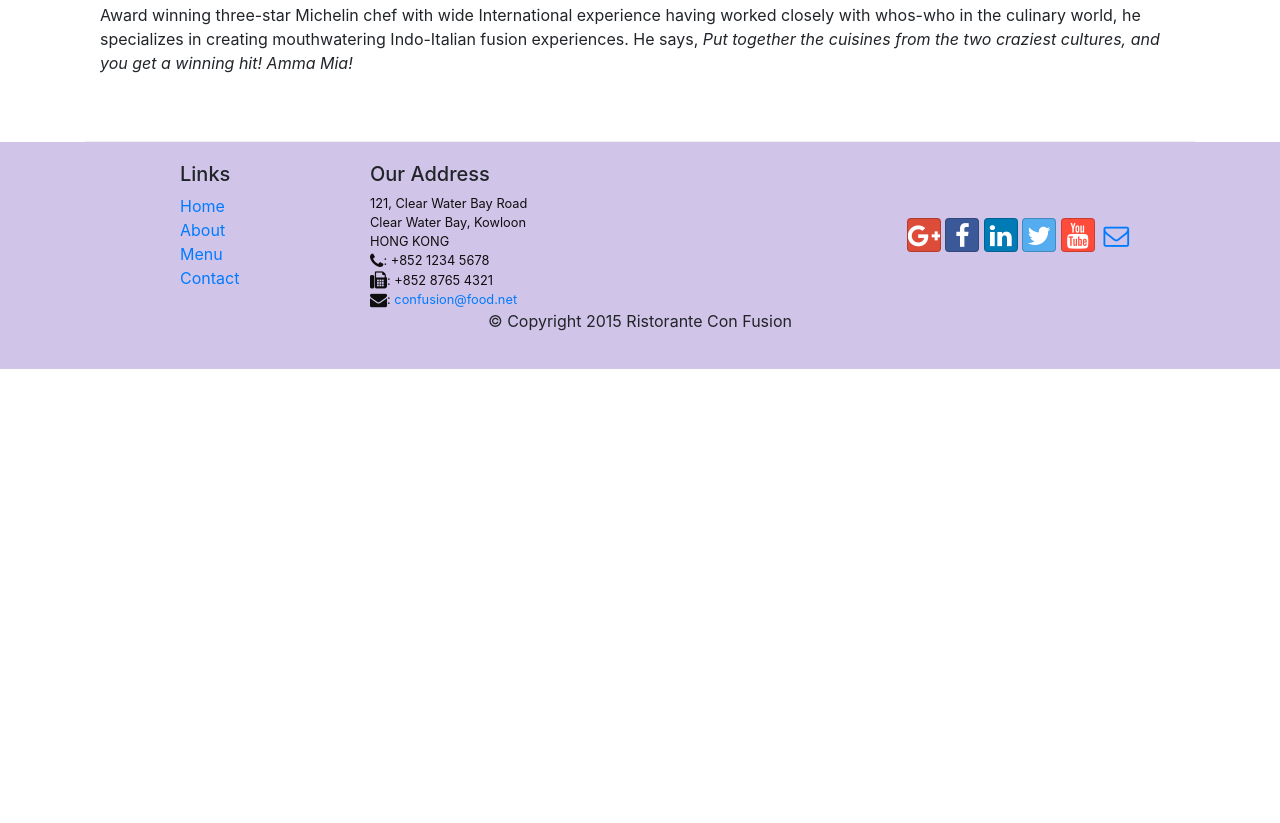
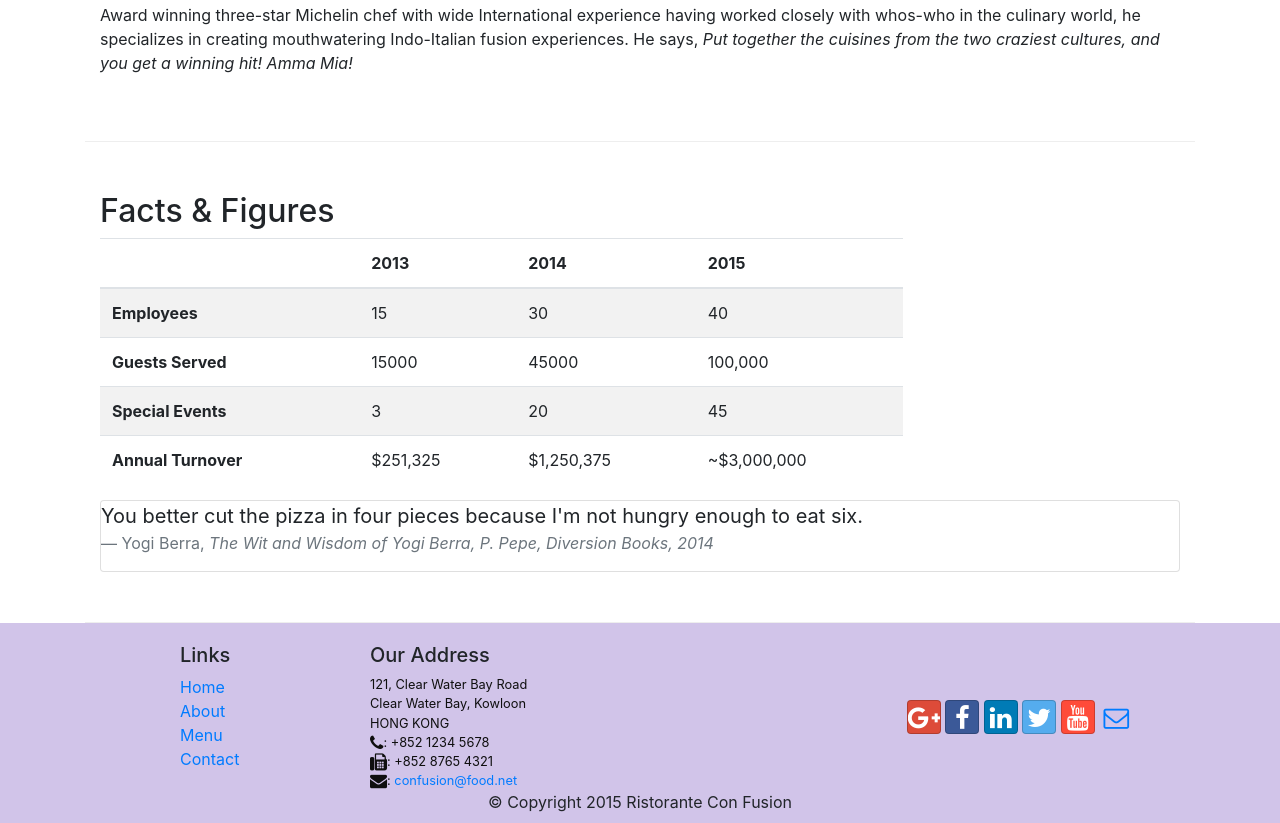
Before and after one commit to RISSOULI-Mohammed/coursera-frontend, a website: page aboutus.html in a window 1280 px wide. Shown: the part 1658-2481 px from the top of the page. Before the commit the page ends 2027 px from the top, so only its background shows below. Drawn offline with nearby package versions, Linux system fonts and the light colour scheme.

Commit message:
Tables and Cards

```diff
--- a/aboutus.html
+++ b/aboutus.html
@@ -64,8 +64,23 @@
           Kong. Featuring four of the best three-star Michelin chefs in the world, you never know what will arrive on your plate the next time you visit us.</p>
         <p>The restaurant traces its humble beginnings to <em>The Frying Pan</em>, a successful chain started by our CEO, Mr. Peter Pan, that featured for the first time the world's best cuisines in a pan.</p>
       </div>
-      <div class="col">
-      </div>
+      <div class="col-12 col-sm-6">
+        <div class="card">
+            <h3 class="card-header bg-primary text-white">Facts At a Glance</h3>
+            <div class="card-block">
+                <dl class="row">
+                    <dt class="col-6">Started</dt>
+                    <dd class="col-6">3 Feb. 2013</dd>
+                    <dt class="col-6">Major Stake Holder</dt>
+                    <dd class="col-6">HK Fine Foods Inc.</dd>
+                    <dt class="col-6">Last Year's Turnover</dt>
+                    <dd class="col-6">$1,250,375</dd>
+                    <dt class="col-6">Employees</dt>
+                    <dd class="col-6">40</dd>
+               </dl>
+            </div>
+        </div>
+    </div>
     </div>
     <div class="row row-content align-items-center">
       <div class="col">
@@ -83,6 +98,61 @@
         <h3>Alberto Somayya <small>Executive Chef</small></h3>
         <p class="hidden-xs-down">Award winning three-star Michelin chef with wide International experience having worked closely with whos-who in the culinary world, he specializes in creating mouthwatering Indo-Italian fusion experiences. He says, <em>Put together the cuisines from the two craziest cultures, and you get a winning hit! Amma Mia!</em></p>
       </div>
+    </div>
+    <div class="row row-content">
+      <div class="col-12 col-sm-9">
+          <h2>Facts &amp; Figures</h2>
+          <div class="table-responsive">
+            <table class="table table-striped">
+            <thead class="thead-inverse">
+                <tr>
+                    <th>&nbsp;</th>
+                    <th>2013</th>
+                    <th>2014</th>
+                    <th>2015</th>
+                </tr>
+            </thead>
+            <tbody>
+                <tr>
+                    <th>Employees</th>
+                    <td>15</td>
+                    <td>30</td>
+                    <td>40</td>
+                </tr>
+                <tr>
+                    <th>Guests Served</th>
+                    <td>15000</td>
+                    <td>45000</td>
+                    <td>100,000</td>
+                </tr>
+                <tr>
+                    <th>Special Events</th>
+                    <td>3</td>
+                    <td>20</td>
+                    <td>45</td>
+                </tr>
+                <tr>
+                    <th>Annual Turnover</th>
+                    <td>$251,325</td>
+                    <td>$1,250,375</td>
+                    <td>~$3,000,000</td>
+                </tr>
+            </tbody>
+            </table>
+            </div>
+      </div>
+      <div class="col-12">
+        <div class="card card-block bg-faded">
+            <blockquote class="blockquote">
+                <p class="mb-0">You better cut the pizza in four pieces because
+                    I'm not hungry enough to eat six.</p>
+                <footer class="blockquote-footer">Yogi Berra,
+                  <cite title="Source Title">The Wit and Wisdom of Yogi Berra,
+                    P. Pepe, Diversion Books, 2014</cite>
+                </footer>
+            </blockquote>
+        </div>
+    </div>
     </div>
   </div>
 
```
